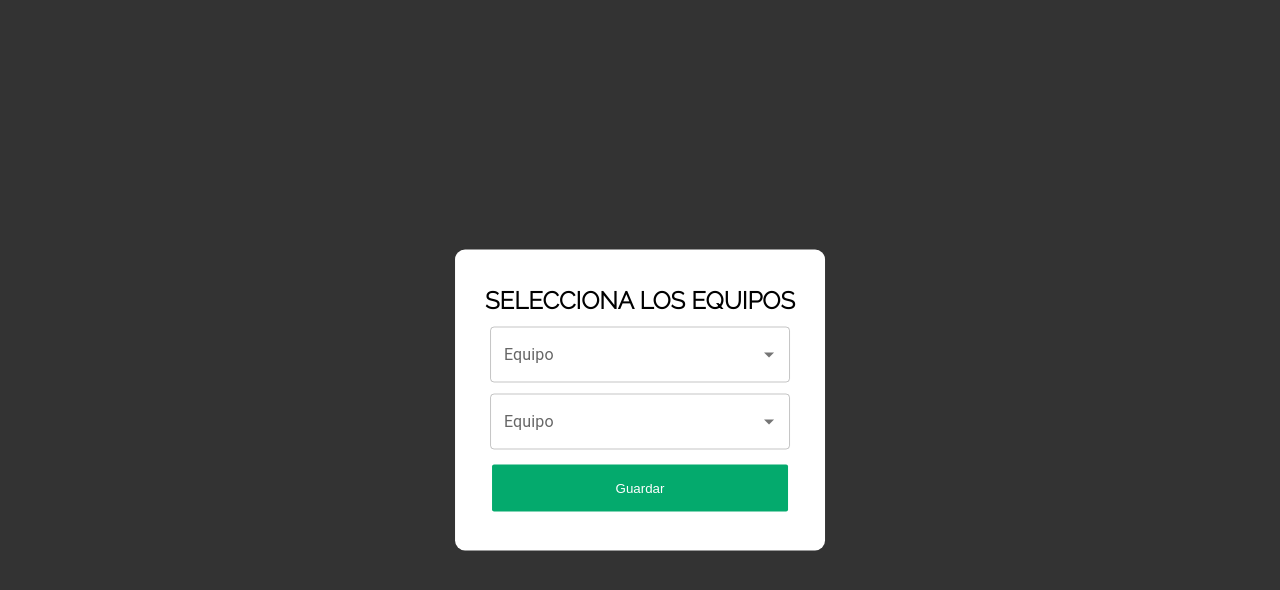
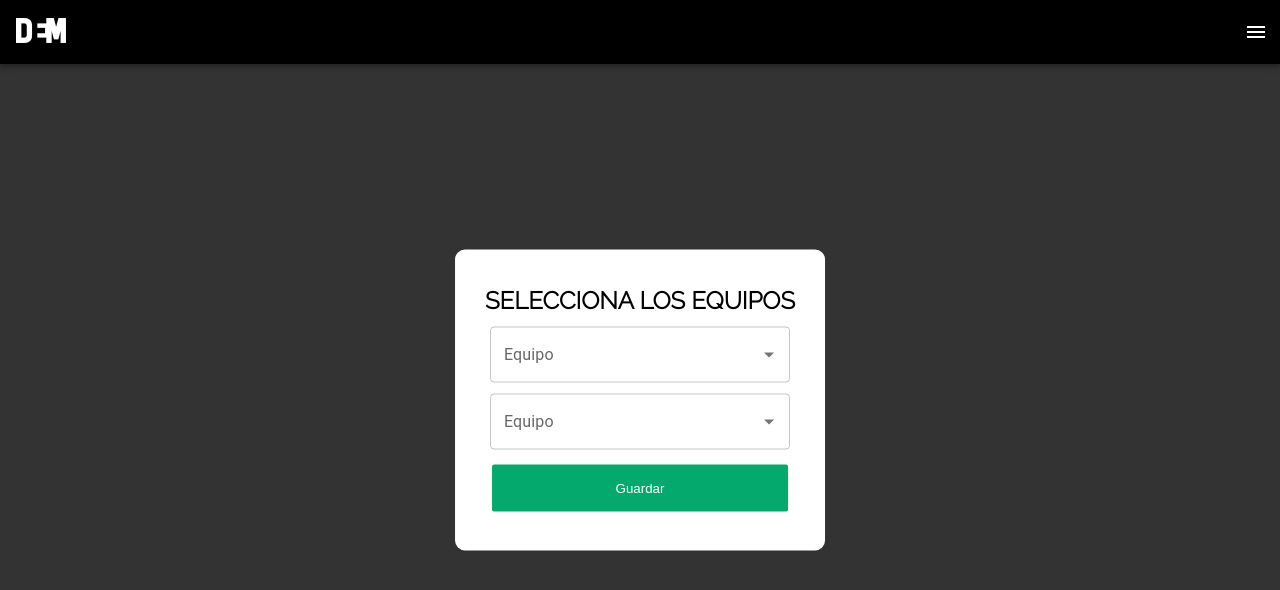
Before and after one commit to jual23/scoreboard2, a React (Create React App) app: page / in a window 1280 px wide. Shown: the top 590 px of the page. Built offline with nearby package versions, Linux system fonts and the light colour scheme; no server answers; the HTML template or start-up script is replaced by a standard one.

Commit message:
add appbar & load and reset buttons

```diff
--- a/src/App.js
+++ b/src/App.js
@@ -5,15 +5,44 @@ import {Routes, Route, useNavigate} from 'react-router-dom'
 import exportFromJSON from 'export-from-json'
 import axios from 'axios'
 
+
 // Components
 // import NavMenu from "./components/NavMenu";
 import GameTracker from './components/GameTracker'
 import ModalStats from './components/ModalStats'
 import TeamSelect from './components/TeamSelect'
 import TeamSetup from './components/TeamSetup'
+import Appbar from './components/Appbar'
 
 const App = () => {
     let navigate = useNavigate()
+    const defaultMatchData = {
+        home: '',
+        homeId: '',
+        away: '',
+        awayId: '',
+        inning: 1,
+        outs: 0,
+        bottomHalf: false,
+        awayTimeout: 2,
+        homeTimeout: 2,
+        awayChallenge: 2,
+        homeChallenge: 2,
+        awayDesignated: 2,
+        homeDesignated: 2,
+    }
+
+    const defaultRuns = [
+        {inning: 1, runs: ''},
+        {inning: 2, runs: ''},
+        {inning: 3, runs: ''},
+        {inning: 4, runs: ''},
+        {inning: 5, runs: ''},
+        {inning: 6, runs: ''},
+        {inning: 7, runs: ''},
+        {inning: 8, runs: ''},
+    ]
+
     const [teams, setTeams] = useState([])
 
     useEffect(() => {
@@ -31,51 +60,17 @@ const App = () => {
 
     const [matchData, setMatchData] = useState(() => {
         const localdata = localStorage.getItem("matchData")
-        return localdata ? JSON.parse(localdata) :
-    {
-        home: '',
-        homeId: '',
-        away: '',
-        awayId: '',
-        inning: 1,
-        outs: 0,
-        bottomHalf: false,
-        awayTimeout: 2,
-        homeTimeout: 2,
-        awayChallenge: 2,
-        homeChallenge: 2,
-        awayDesignated: 2,
-        homeDesignated: 2,
-    }})
+        return localdata ? JSON.parse(localdata) :  defaultMatchData
+})
 
     // Data de equipos
     const [homeRuns, setHomeRuns] = useState(() => {
         const localdata = localStorage.getItem("homeRuns")
-        return localdata ? JSON.parse(localdata) :
-        [
-        {inning: 1, runs: ''},
-        {inning: 2, runs: ''},
-        {inning: 3, runs: ''},
-        {inning: 4, runs: ''},
-        {inning: 5, runs: ''},
-        {inning: 6, runs: ''},
-        {inning: 7, runs: ''},
-        {inning: 8, runs: ''},
-    ]})
+        return localdata ? JSON.parse(localdata) :  defaultRuns})
 
     const [awayRuns, setAwayRuns] = useState(() => {
         const localdata = localStorage.getItem("awayRuns")
-        return localdata ? JSON.parse(localdata) :
-        [
-        {inning: 1, runs: 0},
-        {inning: 2, runs: ''},
-        {inning: 3, runs: ''},
-        {inning: 4, runs: ''},
-        {inning: 5, runs: ''},
-        {inning: 6, runs: ''},
-        {inning: 7, runs: ''},
-        {inning: 8, runs: ''},
-    ]})
+        return localdata ? JSON.parse(localdata) : defaultRuns})
 
     const parsePlayers = async (response, teamId, teamName) => {
         let output = []
@@ -722,8 +717,23 @@ const App = () => {
         exportFromJSON({data, filename, fields, exportType})
     }
 
+    const reset = () => {
+        setMatchData(defaultMatchData)
+
+        setHomeBatter([])
+        setHomeReserve([])
+        setHomeTeamFull([])
+        setAwayBatter([])
+        setAwayTeamFull([])
+        setAwayReserve([])
+
+        setHomeRuns(defaultRuns)
+        setAwayRuns(defaultRuns)
+    }
+
     return (
         <>
+            <Appbar reset={reset}/>
             <Routes>
                 <Route
                     path="/"
--- /dev/null
+++ b/src/components/Appbar.js
@@ -0,0 +1,90 @@
+import React from 'react'
+import {useState} from 'react'
+import { AppBar, Box, Toolbar, Stack, IconButton, Button, Typography, Menu, MenuItem, Dialog } from '@mui/material';
+import logo from '../assets/demlogo.png';
+import MenuIcon from '@mui/icons-material/Menu';
+import {useNavigate} from 'react-router-dom'
+
+const ResponsiveAppBar = ({reset}) => {
+const navigate = useNavigate()
+const [menuNav, setMenuNav] = useState(null);
+const [clearDialog, setClearDialog] = useState(false);
+
+const handleOpenNavMenu = (event) => {
+    setMenuNav(event.currentTarget);
+};
+
+const clearData = () => {
+    localStorage.clear();
+    reset()
+    navigate('/');
+    handleCloseNavMenu()
+    setClearDialog(false)
+}
+
+const loadData = () => {
+    navigate('/tracker');
+    handleCloseNavMenu()
+}
+
+const handleCloseNavMenu = () => {
+    setMenuNav(null);
+};
+
+  return (
+    <>
+        <AppBar position="sticky" sx={{backgroundColor:'black', mb:2}}>
+            <Toolbar disableGutters>
+                <Box sx={{flexGrow:1, ml:2}}>
+                    <img src={logo} width="50" alt="DEM Logo"/>
+                </Box>
+                <Box sx={{flexGrow:0}}>
+                    <IconButton
+                    size="large"
+                    color="inherit"
+                    aria-label="menu"
+                    aria-controls="menu-appbar"
+                    aria-haspopup="true"
+                    onClick={handleOpenNavMenu}
+                    >
+                    <MenuIcon />
+                    </IconButton>
+                    <Menu
+                    id="menu-appbar"
+                    anchorEl={menuNav}
+                    anchorOrigin={{
+                        vertical: 'bottom',
+                        horizontal: 'left',
+                    }}
+                    keepMounted
+                    transformOrigin={{
+                        vertical: 'top',
+                        horizontal: 'left',
+                    }}
+                    open={Boolean(menuNav)}
+                    onClose={handleCloseNavMenu}
+                    >
+                        <MenuItem onClick={() => {loadData()}}>
+                            <Typography textAlign="center">Cargar juego</Typography>
+                        </MenuItem>
+                        <MenuItem onClick={() => {setClearDialog(true)}}>
+                            <Typography textAlign="center">Nuevo juego</Typography>
+                        </MenuItem>
+                    </Menu>
+                </Box>
+            </Toolbar>
+        </AppBar>
+        <Dialog open={clearDialog} >
+            <Box sx={{padding:3}}>
+                <h2>¿Desea borrar la información e iniciar un nuevo partido?</h2>
+                <Stack direction="row" justifyContent="space-evenly">
+                    <Button variant="contained" color="success" onClick={() => {clearData()}}> Si</Button>
+                    <Button variant="contained" color="error" onClick={() => setClearDialog(false)}> No</Button>
+                </Stack>
+                </Box>
+        </Dialog>
+    </>
+
+  );
+};
+export default ResponsiveAppBar;
```
Also changed, not shown: src/assets/DEM_White.png (deleted), src/assets/demlogo.png (added).
